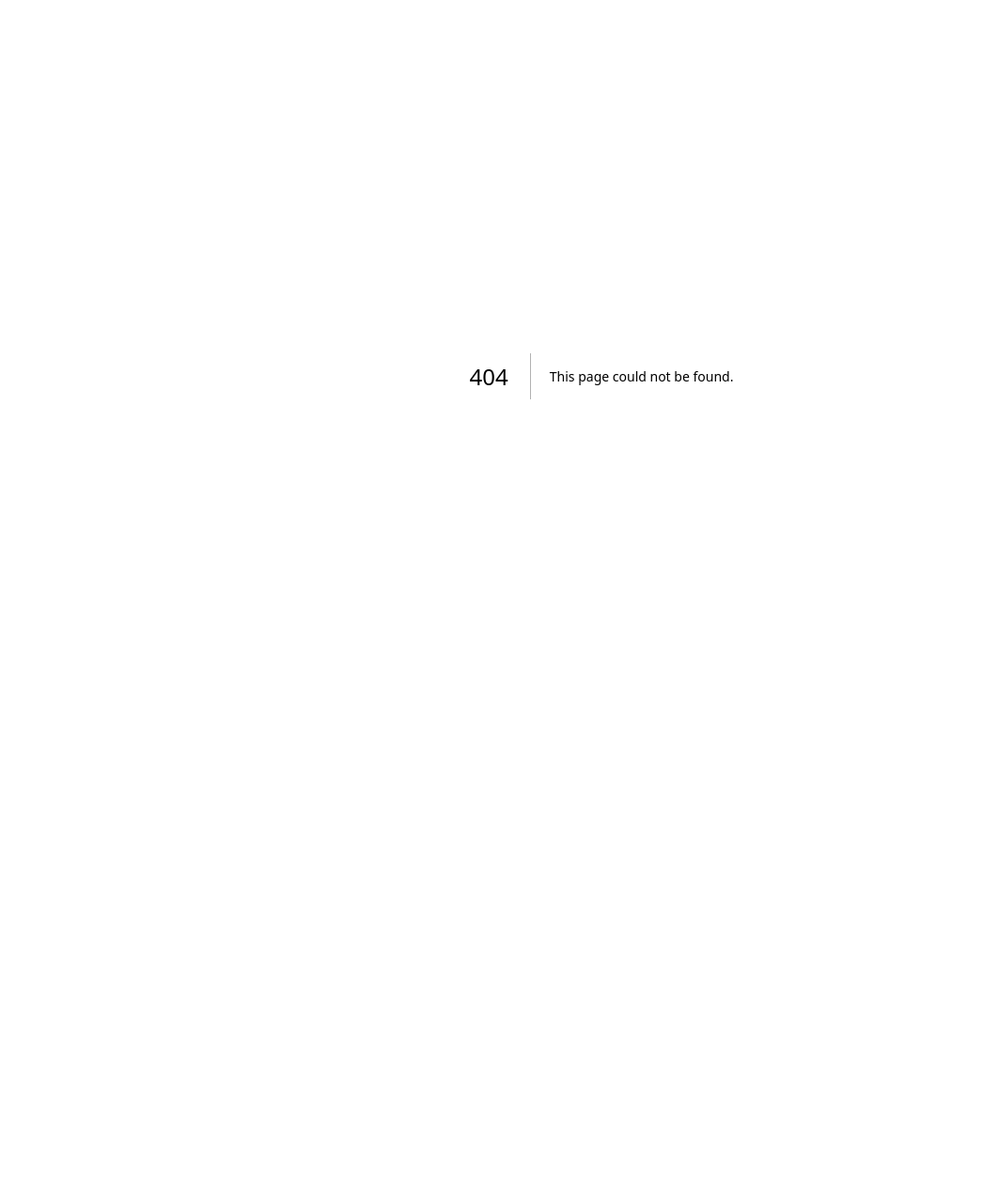
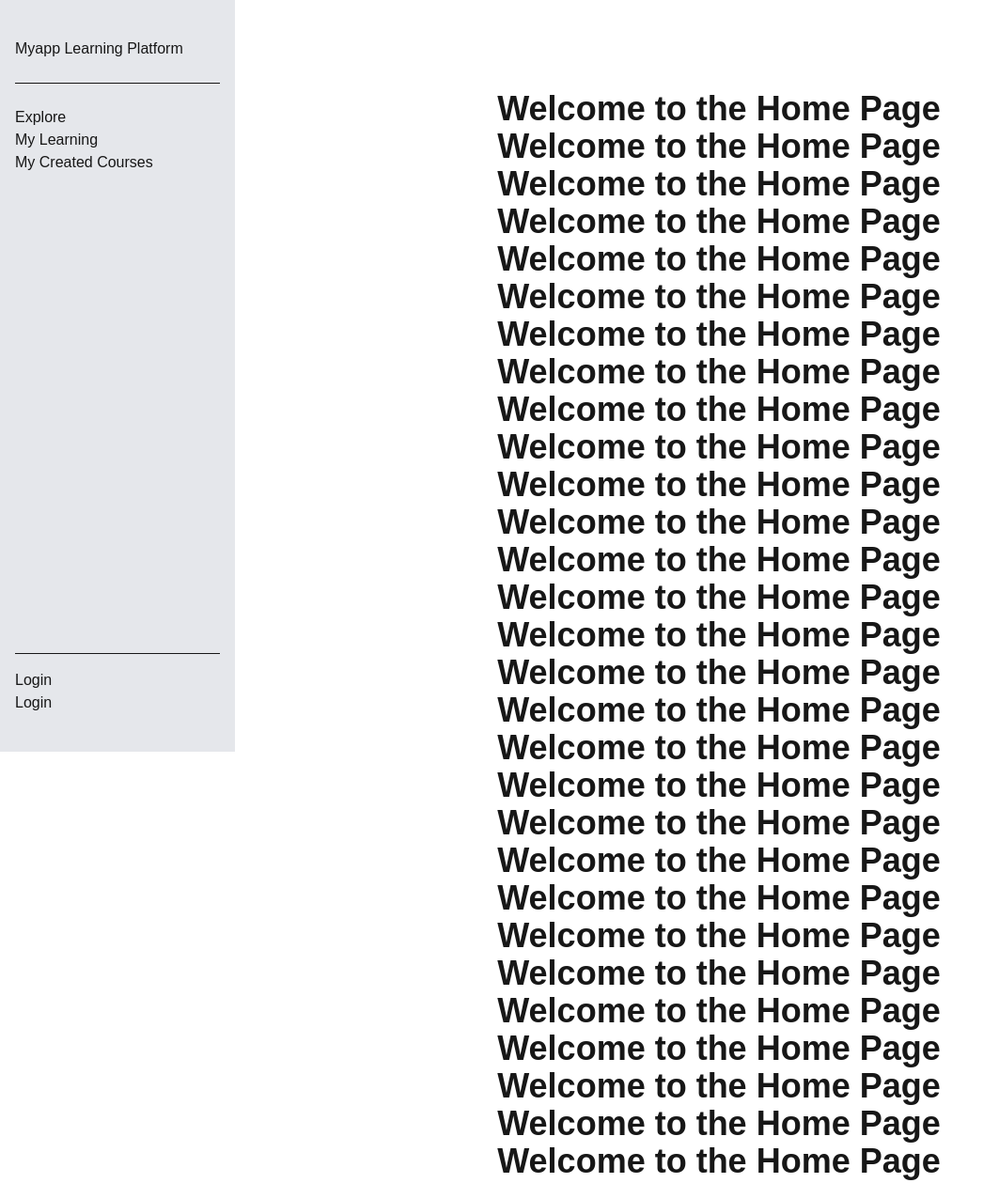
Before and after one commit to peth02/LearnningBuddy_frontend, a Next.js app: page /home in a window 1280 px wide. Before the commit this address had no page. Shown: the top 1259 px of the page at 94% size, without its empty margins (0-1063 px from the left). Before the commit the page ends 800 px from the top, so only its background shows below. Built offline with nearby package versions, Linux system fonts and the light colour scheme.

Commit message:
Import HomeNavbar

```diff
--- /dev/null
+++ b/app/(Home)/home/page.tsx
@@ -0,0 +1,42 @@
+export default function Home() {
+  return (
+    <main className="flex min-h-screen flex-col items-center justify-between p-24">
+      <h1 className="text-4xl font-bold">Welcome to the Home Page</h1>
+      <h1 className="text-4xl font-bold">Welcome to the Home Page</h1>
+      <h1 className="text-4xl font-bold">Welcome to the Home Page</h1>
+      <h1 className="text-4xl font-bold">Welcome to the Home Page</h1>
+      <h1 className="text-4xl font-bold">Welcome to the Home Page</h1>
+      <h1 className="text-4xl font-bold">Welcome to the Home Page</h1>
+      <h1 className="text-4xl font-bold">Welcome to the Home Page</h1>
+      <h1 className="text-4xl font-bold">Welcome to the Home Page</h1>
+      <h1 className="text-4xl font-bold">Welcome to the Home Page</h1>
+      <h1 className="text-4xl font-bold">Welcome to the Home Page</h1>
+      <h1 className="text-4xl font-bold">Welcome to the Home Page</h1>
+      <h1 className="text-4xl font-bold">Welcome to the Home Page</h1>
+      <h1 className="text-4xl font-bold">Welcome to the Home Page</h1>
+      <h1 className="text-4xl font-bold">Welcome to the Home Page</h1>
+      <h1 className="text-4xl font-bold">Welcome to the Home Page</h1>
+      <h1 className="text-4xl font-bold">Welcome to the Home Page</h1>
+      <h1 className="text-4xl font-bold">Welcome to the Home Page</h1>
+      <h1 className="text-4xl font-bold">Welcome to the Home Page</h1>
+      <h1 className="text-4xl font-bold">Welcome to the Home Page</h1>
+      <h1 className="text-4xl font-bold">Welcome to the Home Page</h1>
+      <h1 className="text-4xl font-bold">Welcome to the Home Page</h1>
+      <h1 className="text-4xl font-bold">Welcome to the Home Page</h1>
+      <h1 className="text-4xl font-bold">Welcome to the Home Page</h1>
+      <h1 className="text-4xl font-bold">Welcome to the Home Page</h1>
+      <h1 className="text-4xl font-bold">Welcome to the Home Page</h1>
+      <h1 className="text-4xl font-bold">Welcome to the Home Page</h1>
+      <h1 className="text-4xl font-bold">Welcome to the Home Page</h1>
+      <h1 className="text-4xl font-bold">Welcome to the Home Page</h1>
+      <h1 className="text-4xl font-bold">Welcome to the Home Page</h1>
+      <h1 className="text-4xl font-bold">Welcome to the Home Page</h1>
+      <h1 className="text-4xl font-bold">Welcome to the Home Page</h1>
+      <h1 className="text-4xl font-bold">Welcome to the Home Page</h1>
+      <h1 className="text-4xl font-bold">Welcome to the Home Page</h1>
+      <h1 className="text-4xl font-bold">Welcome to the Home Page</h1>
+      <h1 className="text-4xl font-bold">Welcome to the Home Page</h1>
+      <h1 className="text-4xl font-bold">Welcome to the Home Page</h1>
+    </main>
+  );
+}
--- /dev/null
+++ b/app/(Home)/layout.tsx
@@ -0,0 +1,16 @@
+import { HomeNavbar } from "@/components/Navbar";
+
+export default function HomeLayout({
+  children,
+}: Readonly<{
+  children: React.ReactNode;
+}>) {
+  return (
+    <div className="flex">
+      <HomeNavbar />
+      <div className="w-screen">
+        {children}
+      </div>
+    </div>
+  );
+}
```
